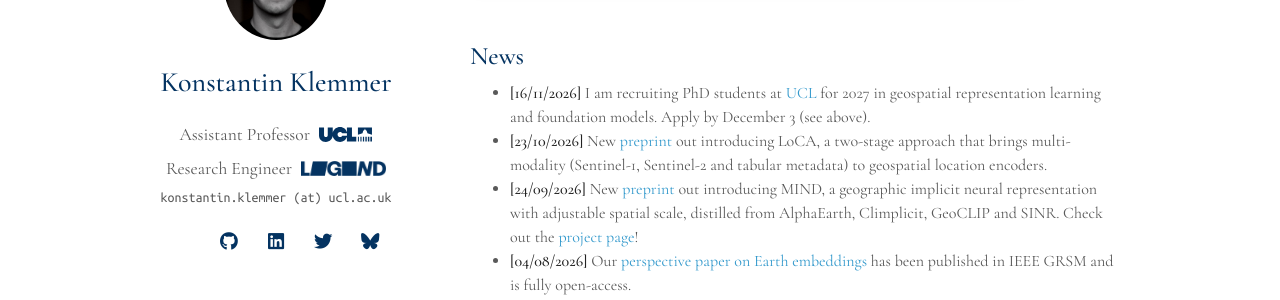
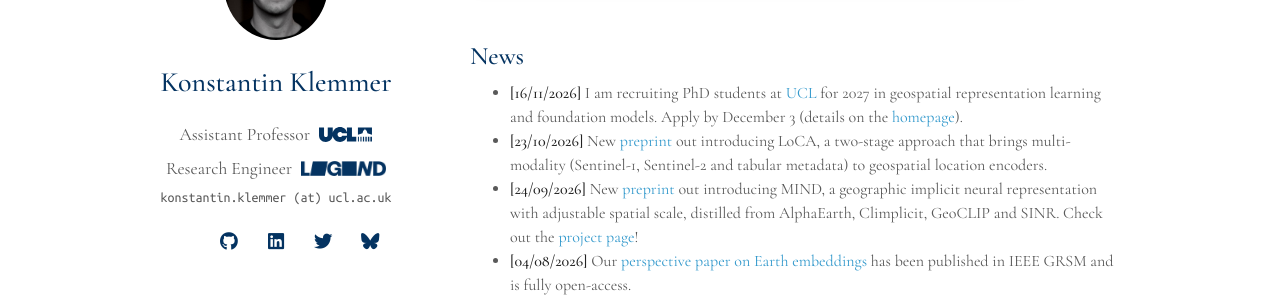
Before and after one commit to konstantinklemmer/konstantinklemmer.github.io, a Jekyll site: the page built from index.md, in a window 1280 px wide and 900 px high, scrolled down 775 px. Shown: the part 177-477 px from the top of the window. Built offline with Jekyll 4.4.1, drawn with Linux system fonts in a browser that asks for light colours; a style sheet for code colours, icons or effects is not loaded; our own code applies the rules of GitHub Pages for plain Markdown files.

Commit message:
docs(content): link PhD news item to homepage call
Co-Authored-By: Claude Opus 5.5 <noreply@anthropic.com>
Claude-Session: https://claude.ai/code/session_018abbKFxUAVA2hEoDNCZQSD

```diff
--- a/_data/news.yml
+++ b/_data/news.yml
@@ -2,7 +2,7 @@ items:
 
   - date: "16/11/2026"
     text: >-
-      I am recruiting PhD students at <a href="https://www.ucl.ac.uk/">UCL</a> for 2027 in geospatial representation learning and foundation models. Apply by December 3 (see above).
+      I am recruiting PhD students at <a href="https://www.ucl.ac.uk/">UCL</a> for 2027 in geospatial representation learning and foundation models. Apply by December 3 (details on the <a href="/">homepage</a>).
 
   - date: "23/10/2026"
     text: >-
```
